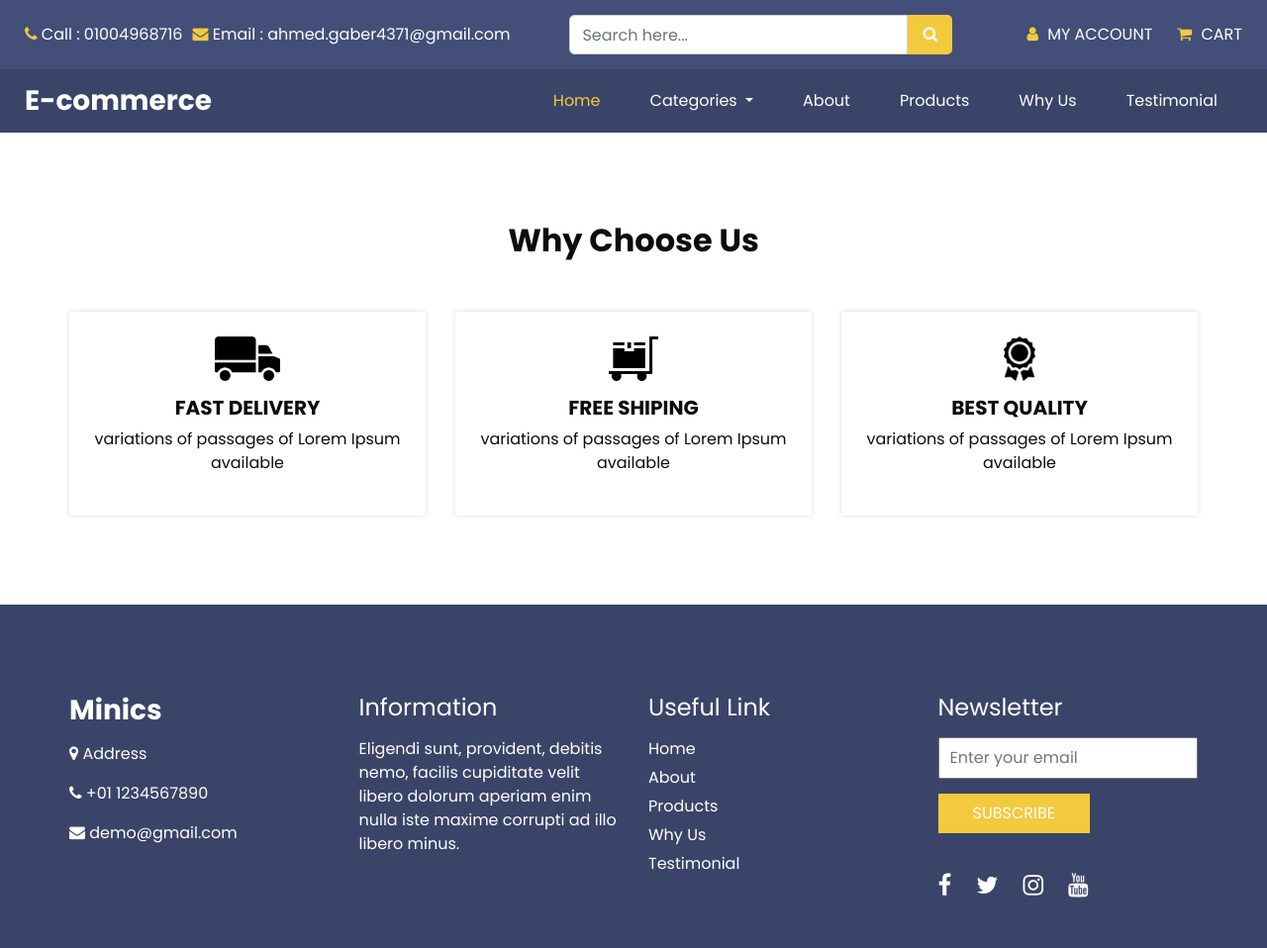
After one commit to codekat123/E-commerce, a Django app: page /why/ in a window 1280 px wide. The commit adds this page. Shown: the whole page at 99% size. Run offline with Django 5.2, Linux system fonts and the light colour scheme; style sheets or scripts are compiled from the project's sources; parts of the project's set-up code (start-up, migrations or seed data) failed here and were passed over; some libraries are stand-ins or nearby versions.

Commit message:
add pages

```diff
--- a/accounts/models.py
+++ b/accounts/models.py
@@ -60,7 +60,7 @@ class account(AbstractBaseUser):
      USERNAME_FIELD = 'email'
      REQUIRED_FIELDS = ['first_name','last_name','username','country']
      def __str__(self):
-          return self.email
+          return self.first_name
      def has_perm(self,perm,obj=None):
           return self.is_admin
      def has_module_perms(self, app_label):
--- a/accounts/views.py
+++ b/accounts/views.py
@@ -60,10 +60,10 @@ def login(request):
           user = authenticate(email = email, password = password)
           if user is not None :
                auth_login(request,user)
-               messages.success(request,'longin is successfully')
+               messages.success(request,'login is successfully')
                return redirect('store:home')
           else:
-               messages.error(request,'invalid login')
+               messages.error(request,'invalid password')
                return redirect('accounts:login')
      return render(request,'accounts/login.html')
 
--- a/apis/urls.py
+++ b/apis/urls.py
@@ -5,9 +5,15 @@ app_name = 'api'
 urlpatterns = [
      path('category/',views.category_api,name='category_api'),
      path('category/<str:slug>/',views.category_api,name='category_api'),
+
      path('product/',views.product_api,name='product'),
      path('product/<str:slug>/',views.product_api,name='product'),
+
      path('register/',views.register_api,name='register_api'),
-     path('register/<id>',views.register_api,name='register_api'),
+
+     path('register/<int:id>',views.register_api,name='register_api'),
+
      path('activation/<uid>/<token>/',views.activation,name='activation'),
+
+     path('logout/', views.logout , name = 'logout'),
 ]
--- a/cart/cart.py
+++ b/cart/cart.py
@@ -2,6 +2,7 @@ from django.conf import settings
 from decimal import Decimal
 from store.models import product
 from coupons.models import Coupon
+
 class Cart:
 
      def __init__(self,request):
--- a/cart/forms.py
+++ b/cart/forms.py
@@ -1,6 +1,6 @@
 from django import forms
 
-PRODUCT_QUANTITY_CHOICES = [(i,str(i)) for i in range(1,51)]
+PRODUCT_QUANTITY_CHOICES = [(i,str(i)) for i in range(1,11)]
 
 class CartAddProductForm(forms.Form):
      quantity = forms.TypedChoiceField(choices=PRODUCT_QUANTITY_CHOICES,coerce=int)
--- a/order/models.py
+++ b/order/models.py
@@ -3,6 +3,7 @@ import random
 import string
 from django.utils import timezone
 from store.models import product
+
 def generate_order_id(length=8):
      characters = string.ascii_letters + string.digits
      return ''.join(random.choices(characters,k =length))
--- a/store/models.py
+++ b/store/models.py
@@ -31,7 +31,6 @@ class product(models.Model):
      price = models.DecimalField(max_digits=6,decimal_places=2)
      category = models.ForeignKey(category,on_delete=models.CASCADE,null=True,blank=True)
      status = models.CharField(max_length=2,choices=Status.choices,default=Status.available)
-     status = models.CharField(max_length=2,choices=Status.choices,default=Status.available)
      created_at = models.DateTimeField(auto_now_add=True)
      update = models.DateTimeField(auto_now_add=True)
      feature = models.CharField(max_length = 250)
--- a/store/urls.py
+++ b/store/urls.py
@@ -8,5 +8,7 @@ urlpatterns = [
      path('',views.home,name="home"),
      path('product/<slug:product_slug>/',views.product_detail,name="product_detail"),
      path('category/<slug:category_slug>',views.home,name="category"),
-     path('search/',views.product_search,name='search')
+     path('search/',views.product_search,name='search'),
+     path('about/',views.about,name='about'),
+     path('why/',views.why,name='why'),
 ]
--- a/store/views.py
+++ b/store/views.py
@@ -62,3 +62,12 @@ def product_search(request):
           'results':results,
      }
      return render(request,'store/search.html',context)
+
+
+
+
+
+def about(request):
+     return render(request,'pages/about.html')
+def why(request):
+     return render(request,'pages/why.html')
--- a/templates/accounts/account_verification_email.html
+++ b/templates/accounts/account_verification_email.html
@@ -2,9 +2,10 @@
 Hi {{user.first_name}},<br><br>
 
 Please click the link below to confirm your registration:<br>
-http://{{domain}}{% url 'accounts:activate' uid token %}
-    Confirm your registration
+<a href="http://{{domain}}{% url 'accounts:activate' uid token %}">Confirm your registration</a><br><br>
 
+If the link doesn't work, copy and paste this URL into your browser:<br>
+http://{{domain}}{% url 'accounts:activate' uid token %}<br><br>
 
 If you think this isn't for you, please ignore this email.
 {% endautoescape %}
--- /dev/null
+++ b/templates/pages/why.html
@@ -0,0 +1,166 @@
+{% extends 'base.html' %}
+{% block content %}
+
+ <section class="why_us_section layout_padding">
+    <div class="container">
+      <div class="heading_container heading_center">
+        <h2>
+          Why Choose Us
+        </h2>
+      </div>
+      <div class="row">
+        <div class="col-md-4">
+          <div class="box ">
+            <div class="img-box">
+              <img src="images/w1.png" alt="">
+            </div>
+            <div class="detail-box">
+              <h5>
+                Fast Delivery
+              </h5>
+              <p>
+                variations of passages of Lorem Ipsum available
+              </p>
+            </div>
+          </div>
+        </div>
+        <div class="col-md-4">
+          <div class="box ">
+            <div class="img-box">
+              <img src="images/w2.png" alt="">
+            </div>
+            <div class="detail-box">
+              <h5>
+                Free Shiping
+              </h5>
+              <p>
+                variations of passages of Lorem Ipsum available
+              </p>
+            </div>
+          </div>
+        </div>
+        <div class="col-md-4">
+          <div class="box ">
+            <div class="img-box">
+              <img src="images/w3.png" alt="">
+            </div>
+            <div class="detail-box">
+              <h5>
+                Best Quality
+              </h5>
+              <p>
+                variations of passages of Lorem Ipsum available
+              </p>
+            </div>
+          </div>
+        </div>
+      </div>
+    </div>
+  </section>
+
+  <!-- end why us section -->
+
+  <!-- info section -->
+  <section class="info_section ">
+    <div class="container">
+      <div class="row">
+        <div class="col-md-3">
+          <div class="info_contact">
+            <h5>
+              <a href="" class="navbar-brand">
+                <span>
+                  Minics
+                </span>
+              </a>
+            </h5>
+            <p>
+              <i class="fa fa-map-marker" aria-hidden="true"></i>
+              Address
+            </p>
+            <p>
+              <i class="fa fa-phone" aria-hidden="true"></i>
+              +01 1234567890
+            </p>
+            <p>
+              <i class="fa fa-envelope" aria-hidden="true"></i>
+              demo@gmail.com
+            </p>
+          </div>
+        </div>
+        <div class="col-md-3">
+          <div class="info_info">
+            <h5>
+              Information
+            </h5>
+            <p>
+              Eligendi sunt, provident, debitis nemo, facilis cupiditate velit libero dolorum aperiam enim nulla iste maxime corrupti ad illo libero minus.
+            </p>
+          </div>
+        </div>
+        <div class="col-md-3">
+          <div class="info_links">
+            <h5>
+              Useful Link
+            </h5>
+            <ul>
+              <li>
+                <a href="index.html">
+                  Home
+                </a>
+              </li>
+              <li>
+                <a href="about.html">
+                  About
+                </a>
+              </li>
+              <li>
+                <a href="product.html">
+                  Products
+                </a>
+              </li>
+              <li>
+                <a href="why.html">
+                  Why Us
+                </a>
+              </li>
+              <li>
+                <a href="testimonial.html">
+                  Testimonial
+                </a>
+              </li>
+            </ul>
+          </div>
+        </div>
+        <div class="col-md-3">
+          <div class="info_form ">
+            <h5>
+              Newsletter
+            </h5>
+            <form action="">
+              <input type="email" placeholder="Enter your email">
+              <button>
+                Subscribe
+              </button>
+            </form>
+            <div class="social_box">
+              <a href="">
+                <i class="fa fa-facebook" aria-hidden="true"></i>
+              </a>
+              <a href="">
+                <i class="fa fa-twitter" aria-hidden="true"></i>
+              </a>
+              <a href="">
+                <i class="fa fa-instagram" aria-hidden="true"></i>
+              </a>
+              <a href="">
+                <i class="fa fa-youtube" aria-hidden="true"></i>
+              </a>
+            </div>
+          </div>
+        </div>
+      </div>
+    </div>
+  </section>
+
+
+{% endblock %}
--- a/templates/parts/navbar.html
+++ b/templates/parts/navbar.html
@@ -71,13 +71,13 @@
                 </li>
 
                 <li class="nav-item">
-                  <a class="nav-link" href="about.html"> About</a>
+                  <a class="nav-link" href="{% url 'store:about' %}"> About</a>
                 </li>
                 <li class="nav-item">
                   <a class="nav-link" href="product.html">Products</a>
                 </li>
                 <li class="nav-item">
-                  <a class="nav-link" href="why.html">Why Us</a>
+                  <a class="nav-link" href="{% url 'store:why' %}">Why Us</a>
                 </li>
                 <li class="nav-item">
                   <a class="nav-link" href="testimonial.html">Testimonial</a>
```
Also changed, not shown: apis/views.py (+19 -2 lines), cart/views.py (+5 -2 lines), src/settings.py (+13 -15 lines), static/css/style.scss (+48 -0 lines), templates/pages/about.html (added, +152 -0 lines), templates/store/home.html (+69 -63 lines), templates/store/product_detail.html (+3 -4 lines), coupons/migrations/0002_alter_coupon_code.py (added).
